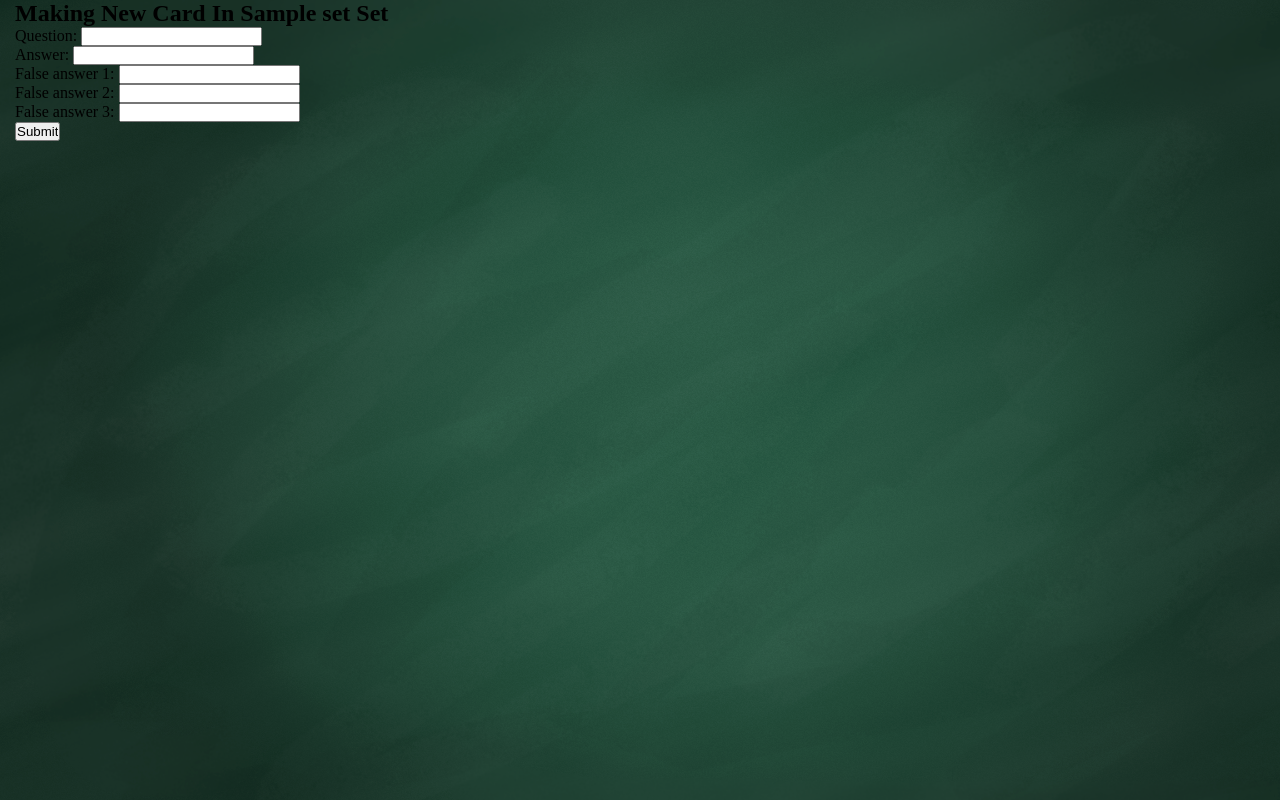
After one commit to OzarksTechnicalCommunityCollege/personal-project-dh1006286, a Django app: page /study/1/add/ in a window 1280 px wide. The commit adds this page. Run offline with Django 5.2, Linux system fonts and the light colour scheme; tables that the repository leaves empty hold one stand-in row (values such as "Sample post").

Commit message:
Made a more user friendly url, a new form to make a new card, improve ui, and change list_card into a class

```diff
--- /dev/null
+++ b/mysite/study/forms.py
@@ -0,0 +1,7 @@
+from django import forms
+from .models import Card
+
+class MakeCardForm(forms.ModelForm):
+    class Meta:
+        model = Card
+        fields = ['question', 'answer', 'false_answer_1', 'false_answer_2', 'false_answer_3']
--- a/mysite/study/models.py
+++ b/mysite/study/models.py
@@ -1,4 +1,5 @@
 from django.db import models
+from django.urls import reverse
 
 #Sets
 #take all sets that has more than 5 cards in them
@@ -9,24 +10,46 @@ class CanUseManager(models.Manager):
         )
 
 class Set(models.Model):
-    card_amount = models.IntegerField()
     name = models.CharField(max_length=100)
+    card_amount = models.PositiveIntegerField()
+    created = models.DateTimeField(auto_now_add=True)
+    updated = models.DateTimeField(auto_now=True)
+    slug = models.SlugField(max_length=100, unique_for_date='created')
+
+    # Managers
     objects = models.Manager()
+    # custum managers
+    # only sets with more than 5 cards
     can_use = CanUseManager()
-
 
     class Meta:
         ordering = ['name']
 
+    #
+    def get_absolute_url(self):
+        return reverse(
+            'study:view_cards',
+            args=[
+                self.slug
+                ])
+
+    def __str__(self):
+        return f"Name: {self.name} Amount of Cards: {self.card_amount}"
+
 #Cards
 class Card(models.Model):
     question = models.CharField(max_length=500)
-    answer = models.CharField(max_length=255)
+    answer = models.CharField(max_length=500)
+    false_answer_1 = models.CharField(max_length=500)
+    false_answer_2 = models.CharField(max_length=500)
+    false_answer_3 = models.CharField(max_length=500)
     set = models.ForeignKey(
         Set,
         on_delete = models.CASCADE,
         related_name = 'cards'
     )
+
+    # managers
     objects = models.Manager()
 
     def __str__(self):
--- a/mysite/study/static/css/study.css
+++ b/mysite/study/static/css/study.css
@@ -8,8 +8,22 @@
     left: 50%;
     top: 50%;
     transform: translate(-50%, -50%);
-    width:40%;
+    width:100%;
     padding:0 0 0 30px;
+    background-image: url("../images/greenBoard.png");
+    background-size: cover;
+    background-repeat: no-repeat;
+    height: 100vh;
+}
+
+.set {
+    display: flex;
+    justify-content: center;
+    align-items: center;
+    border-style: solid;
+    margin: 20px;
+    padding: 20px;
+    background-color: rgb(209, 206, 204);
 }
 
 .card {
@@ -17,6 +31,27 @@
     justify-content: center;
     align-items: center;
     border-style: solid;
-    margin: 30px;
+    margin: 20px;
     padding: 20px;
+    background-color: rgb(206, 194, 187);
 }
+
+.card:hover {
+    margin: 20px;
+    padding: 50px 20px;
+}
+
+.collection {
+    display: flex;
+    justify-content: center;
+    align-items: center;
+    background-image: url("../images/bookshelvesEmpty.png");
+    background-size: cover;
+    background-repeat: no-repeat;
+    height: 90vh;
+}
+
+
+a {
+    color: red;
+}
--- /dev/null
+++ b/mysite/study/templates/study/collection/makeCard.html
@@ -0,0 +1,18 @@
+{% extends "study/base.html" %}
+
+{% block title %}Create New Card{% endblock %}
+
+{% block content %}
+    <div class="outerForm">
+    {% if sent %}
+        <h2>Successfully Made A New Card</h2>
+    {% else %}
+        <h2>Making New Card In {{ set.name }} Set</h2>
+        <form action="{% url "study:make_card" set.id %}" method="post">
+            {{ form.as_p }}
+            {% csrf_token %}
+            <input type="submit" value="Submit">
+        </form>
+    {% endif %}
+    </div>
+{% endblock %}
--- a/mysite/study/urls.py
+++ b/mysite/study/urls.py
@@ -4,6 +4,7 @@ from . import views
 app_name = 'study'
 
 urlpatterns = [
-    path('', views.set_collection, name='set_collection'),
-    path('<int:id>/', views.view_cards, name='view_cards')
+    path('', views.StudyListView.as_view(), name='set_collection'),
+    path('<slug:slug>/', views.view_cards, name='view_cards'),
+    path('<int:set_id>/add/', views.make_card, name='make_card')
 ]
--- a/mysite/study/views.py
+++ b/mysite/study/views.py
@@ -1,24 +1,56 @@
 from django.shortcuts import get_object_or_404, render
 from .models import Set, Card
+from .forms import MakeCardForm
+from django.views.decorators.http import require_POST
+from django.views.generic import ListView
 
-# look at all set you own
-def set_collection(request):
-
-    sets = Set.can_use.all()
-
-    return render(
-        request,
-        'study/collection/collection.html',
-        {'sets': sets}
-    )
+# Display all sets you own
+class StudyListView(ListView):
+    queryset =  Set.can_use.all()
+    context_object_name = 'sets'
+    # will change later
+    paginate_by = 12
+    template_name = 'study/collection/collection.html'
 
 # review the flashcards
-def view_cards(request, id):
-    selected_set = get_object_or_404(Set, id=id)
+def view_cards(request, slug):
+    selected_set = get_object_or_404(Set, slug=slug)
     cards = selected_set.cards.all()
 
     return render(
         request,
         'study/collection/viewCards.html',
-        {'cards': cards}
+        {
+            'set': selected_set,
+            'cards': cards,
+        }
     )
+
+# Make a new Card
+def make_card(request, set_id):
+    set = get_object_or_404(
+        Set,
+        id=set_id,
+    )
+
+    card = None
+
+    if request.method == 'POST':
+        form = MakeCardForm(data=request.POST)
+        if form.is_valid():
+            # unsaved comment
+            card = form.save(commit=False)
+            #assing set to the comment
+            card.set = set
+            #save the comment
+            card.save()
+    else:
+        form = MakeCardForm()
+    return render(
+        request,
+        'study/collection/makeCard.html',
+        {
+            'set': set,
+            'form': form
+        },
+    )
```
Also changed, not shown: mysite/study/templates/pagination.html (added, +15 -0 lines), mysite/study/templates/study/collection/collection.html (+7 -3 lines), mysite/study/templates/study/collection/viewCards.html (+7 -4 lines), README.md, mysite/study/migrations/0002_set_slug_alter_card_answer_alter_card_question_and_more.py (added), mysite/study/migrations/0003_set_created_set_updated.py (added), mysite/study/migrations/0004_alter_set_slug.py (added), mysite/study/migrations/0005_card_false_answer1_card_false_answer2_and_more.py (added), mysite/study/migrations/0006_rename_false_answer1_card_false_answer_1_and_more.py (added), mysite/study/migrations/0007_alter_set_slug.py (added), mysite/study/static/images/bookshelvesEmpty.png (added), mysite/study/static/images/greenBoard.png (added).
